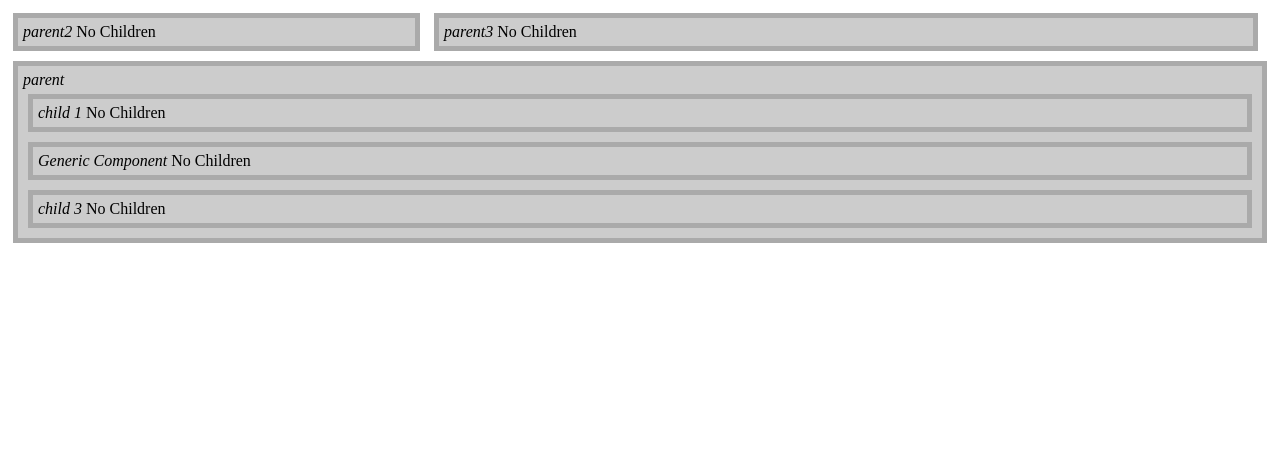
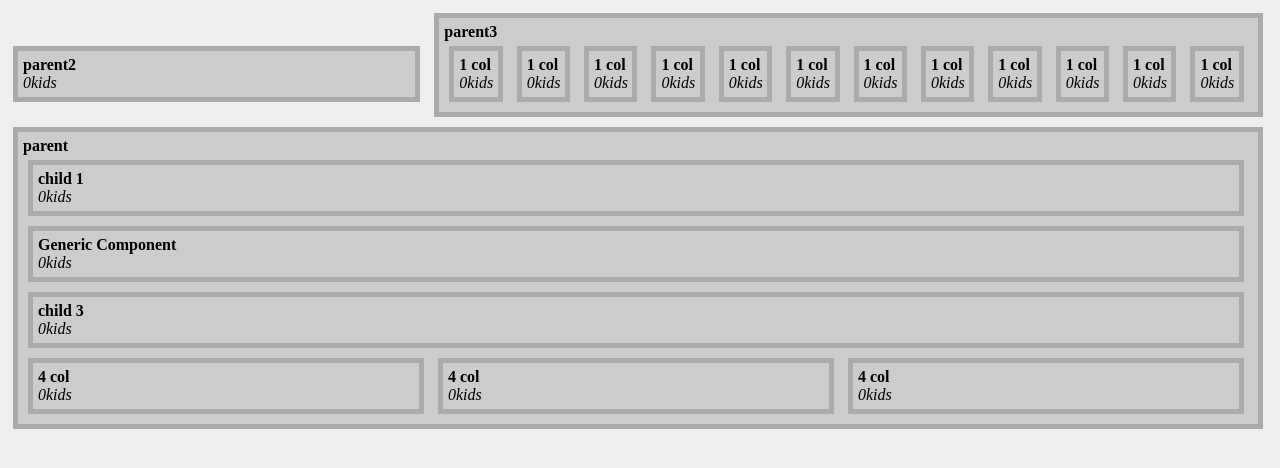
Before and after one commit to aaron-peloquin/wireframer, a plain HTML site: page index.html in a window 1280 px wide. Drawn offline with Linux system fonts and the light colour scheme.

Commit message:
enhancements + stress testing grid

```diff
--- a/Component.js
+++ b/Component.js
@@ -6,28 +6,30 @@ customElements.define('wf-c', class WFC extends HTMLElement {
   connectedCallback() {
     const componentName = this.getAttribute('component') || 'Generic Component'
     const componentSize = parseInt(this.getAttribute('size') || 12)
-    const width = Math.floor(100 / 12 * componentSize)
+    const width = (100 / 12 * componentSize)
     const spacingUnit = 5
     const root = this.attachShadow({mode: 'open'})
     const Element = document.createElement('div')
+    Element.id = 'root'
     console.log({componentName, Element})
     Element.innerHTML = `
     <style>
-      div {
+      #root {
         display: inline-block;
         background-color: #CCC;
         padding: ${spacingUnit}px;
         margin: ${spacingUnit}px;
         border: ${spacingUnit}px solid #AAA;
-        width: calc(${width}% - ${spacingUnit*6}px)
+        width: calc(${width}% - ${(spacingUnit*6)+4}px)
       }
     </style>
-    <em>${componentName}</em>
-    <slot>No Children</slot>`
+    <div><strong>${componentName}</strong></div>
+    <slot><em>0kids</em></slot>`
     root.appendChild(Element)
   }
 })
 
-const styleTag = document.createElement('style').innerHTML = 'body {background-color: orange}'
-
-const head = document.getElementsByTagName('head').appendChild(styleTag)
+const styleTag = document.createElement('style')
+styleTag.type = 'text/css';
+styleTag.appendChild(document.createTextNode(`body {background-color: #EEE}`))
+document.getElementsByTagName("head")[0].appendChild(styleTag)
--- a/index.html
+++ b/index.html
@@ -4,11 +4,27 @@
   </head>
   <body>
       <wf-c component="parent2" size="4"></wf-c>
-      <wf-c component="parent3" size="8"></wf-c>
+      <wf-c component="parent3" size="8">
+          <wf-c component="1 col" size="1"></wf-c>
+          <wf-c component="1 col" size="1"></wf-c>
+          <wf-c component="1 col" size="1"></wf-c>
+          <wf-c component="1 col" size="1"></wf-c>
+          <wf-c component="1 col" size="1"></wf-c>
+          <wf-c component="1 col" size="1"></wf-c>
+          <wf-c component="1 col" size="1"></wf-c>
+          <wf-c component="1 col" size="1"></wf-c>
+          <wf-c component="1 col" size="1"></wf-c>
+          <wf-c component="1 col" size="1"></wf-c>
+          <wf-c component="1 col" size="1"></wf-c>
+          <wf-c component="1 col" size="1"></wf-c>
+        </wf-c>
       <wf-c component="parent">
         <wf-c component="child 1"></wf-c>
         <wf-c></wf-c>
         <wf-c component="child 3"></wf-c>
+        <wf-c component="4 col" size="4"></wf-c>
+        <wf-c component="4 col" size="4"></wf-c>
+        <wf-c component="4 col" size="4"></wf-c>
     </wf-c>
   </body>
 </html>
```
